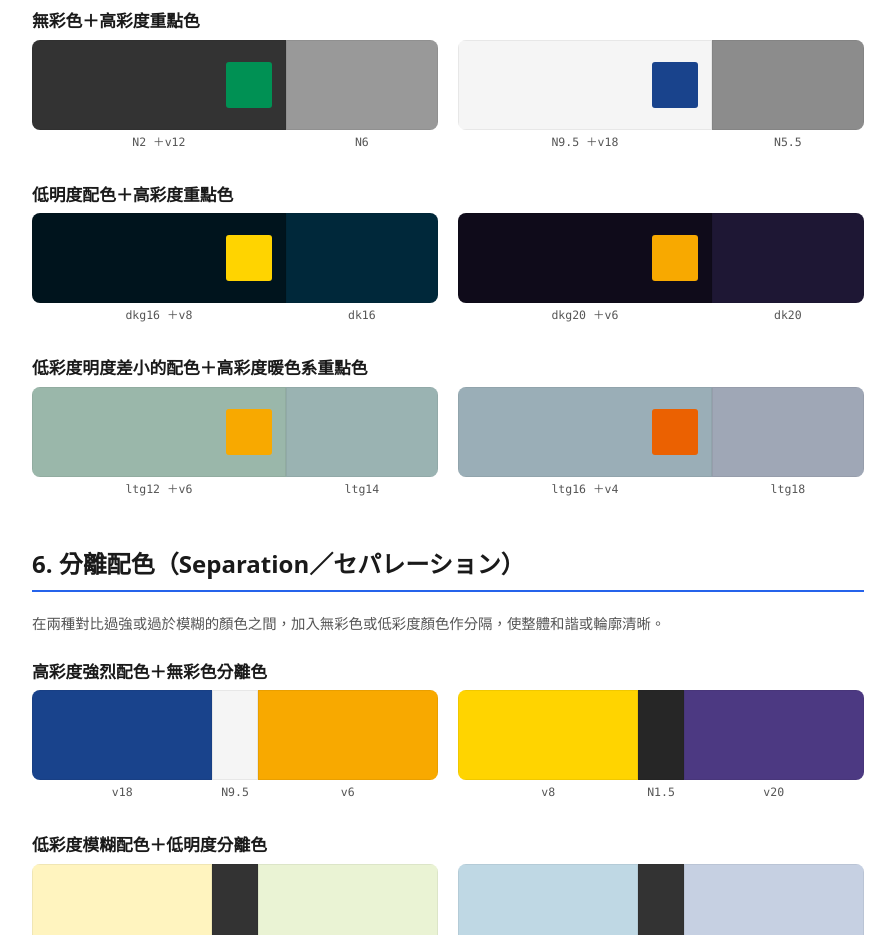
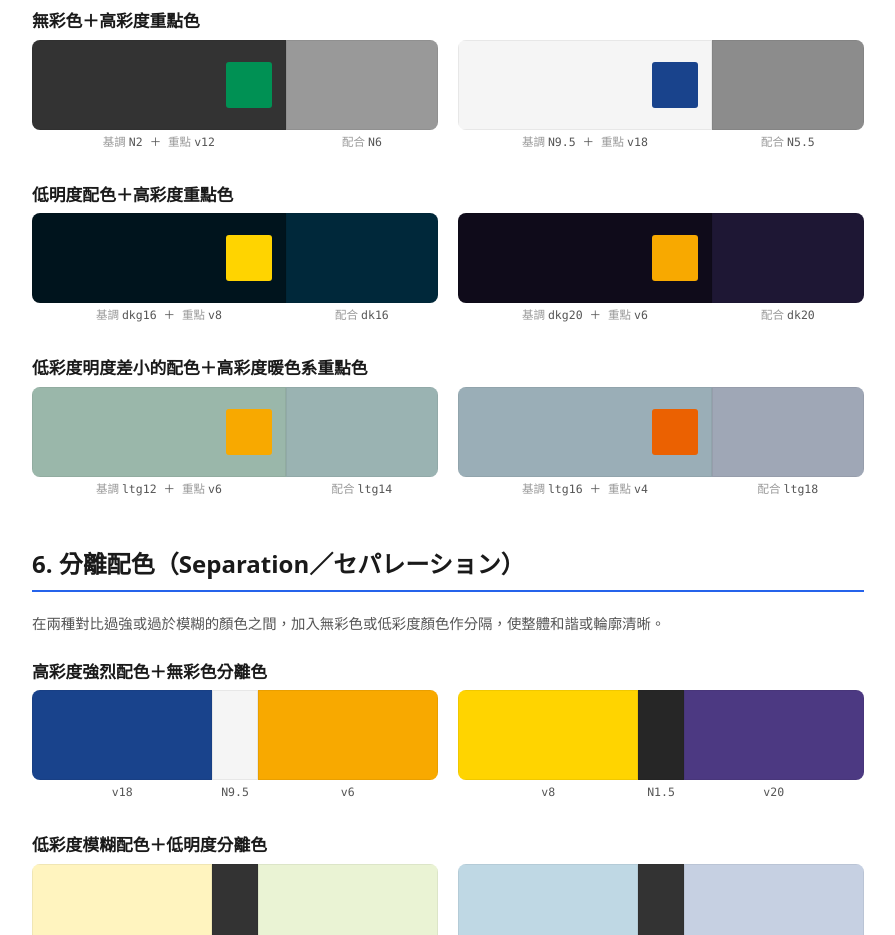
Before and after one commit to cating341/jpca-color-practice, a website with bundled scripts: page src/haishoku.html in a window 1280 px wide. Shown: the part 3480-4415 px from the top of the page, without its empty margins (192-1087 px from the left). Built offline with nearby package versions, Linux system fonts and the light colour scheme.

Commit message:
feat: label base/assort/accent roles in accent scheme notes
Accent layout notes now read "基調 <n> ＋ 重點 <n>" / "配合 <n>" so the
base, assorted, and accent roles are explicit alongside the PCCS
notation. Role words render in a lighter sans-serif (.scheme-note-role)
to distinguish them from the monospace notation.

Co-Authored-By: Claude Opus 4.8 (1M context) <noreply@anthropic.com>

```diff
--- a/src/css/haishoku.css
+++ b/src/css/haishoku.css
@@ -79,6 +79,13 @@
   white-space: nowrap;
 }
 
+/* 重點配色註記：角色標籤（基調／配合／重點）以非等寬、較淡呈現 */
+.scheme-note-part { white-space: nowrap; }
+.scheme-note-role {
+  font-family: "Microsoft JhengHei", "PingFang TC", system-ui, sans-serif;
+  color: #999;
+}
+
 /* ---- 窄螢幕：範例上下排列 ---- */
 @media (max-width: 700px) {
   .scheme-examples { grid-template-columns: 1fr; }
--- a/src/js/haishoku.js
+++ b/src/js/haishoku.js
@@ -33,13 +33,31 @@
     return mark;
   }
 
-  // 色塊下方的記號註記，flex 比例與色塊列對齊
-  function renderNoteLabel(text, flexGrow) {
+  // 色塊下方的註記格（flex 比例與色塊列對齊）
+  function makeNoteCell(flexGrow) {
     var label = document.createElement("div");
     label.className = "scheme-note";
     label.style.flexGrow = flexGrow;
+    return label;
+  }
+
+  // 純記號註記（等寬／分離配色用）
+  function renderNoteLabel(text, flexGrow) {
+    var label = makeNoteCell(flexGrow);
     label.textContent = text;
     return label;
+  }
+
+  // 角色＋記號（重點配色用，標出基調／配合／重點）
+  function renderRolePart(role, notation) {
+    var part = document.createElement("span");
+    part.className = "scheme-note-part";
+    var roleEl = document.createElement("span");
+    roleEl.className = "scheme-note-role";
+    roleEl.textContent = role;
+    part.appendChild(roleEl);
+    part.appendChild(document.createTextNode(notation));
+    return part;
   }
 
   // 一個範例（色卡列）
@@ -64,9 +82,15 @@
       base.appendChild(renderAccentMark(example.colors[2]));
       row.appendChild(base);
       row.appendChild(renderSwatch(example.colors[1], 3));
-      // 基調欄註記同時標出疊在其上的重點色（基調 ＋重點），配合欄標出配合色
-      noteRow.appendChild(renderNoteLabel(example.colors[0] + " ＋" + example.colors[2], 5));
-      noteRow.appendChild(renderNoteLabel(example.colors[1], 3));
+      // 基調欄同時標出疊在其上的重點色（基調 ＋ 重點），配合欄標出配合色；皆標角色說明
+      var baseNote = makeNoteCell(5);
+      baseNote.appendChild(renderRolePart("基調 ", example.colors[0]));
+      baseNote.appendChild(document.createTextNode(" ＋ "));
+      baseNote.appendChild(renderRolePart("重點 ", example.colors[2]));
+      noteRow.appendChild(baseNote);
+      var assortNote = makeNoteCell(3);
+      assortNote.appendChild(renderRolePart("配合 ", example.colors[1]));
+      noteRow.appendChild(assortNote);
     } else {
       // equal：全部等寬；separation：主色4:分離1:主色4
       var flexRatios = (layout === "separation") ? [4, 1, 4] : null;
```
Also changed, not shown: docs/superpowers/specs/2026-06-03-haishoku-design.md (+1 -1 lines).
